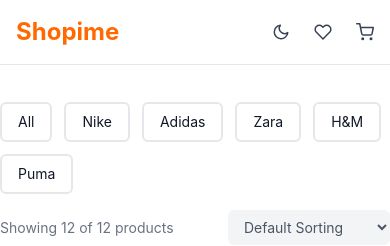
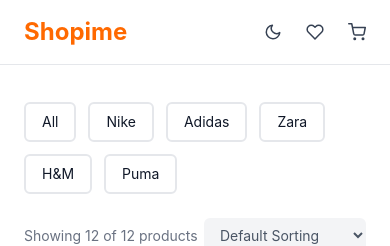
Before and after one commit to codesignerd/mini-ecommerce-store, a React (Vite) app: page / in a window 390 px wide. Shown: the top 246 px of the page. Built offline with nearby package versions, Linux system fonts and the light colour scheme.

Commit message:
optimized components for mobile responsiveness

```diff
--- a/src/App.jsx
+++ b/src/App.jsx
@@ -51,7 +51,7 @@
         </aside>
 
         {/* Main Content */}
-        <main className="flex-1 pt-8">
+        <main className="flex-1 pt-8 px-6 md:px-0">
           <Recommended handleFilterChange={handleFilterChange} />
 
           {/* Toolbar */}
--- a/src/components/Navbar.jsx
+++ b/src/components/Navbar.jsx
@@ -2,7 +2,7 @@
 
 const Navbar = ({ products, handleFilterChange }) => {
   return (
-    <header className="fixed top-0 right-0 w-full z-100 bg-white border-b border-gray-200 dark:border-gray-100 px-4 md:px-0 py-4">
+    <header className="fixed top-0 right-0 w-full z-100 bg-white border-b border-gray-200 dark:border-gray-100 px-6 md:px-0 py-4">
       <div className="max-w-7xl mx-auto flex items-center justify-between">
         {/* Logo */}
         <h1 className="text-2xl font-bold text-orange-500">Shopime</h1>
--- a/src/components/Recommended.jsx
+++ b/src/components/Recommended.jsx
@@ -2,7 +2,7 @@
   const tags = ['All', 'Nike', 'Adidas', 'Zara', 'H&M', 'Puma'];
 
   return (
-    <div className="flex gap-3 flex-wrap mb-4">
+    <div className="flex gap-3 flex-wrap mb-6">
       {tags.map((tag) => (
         <button
           key={tag}
```
